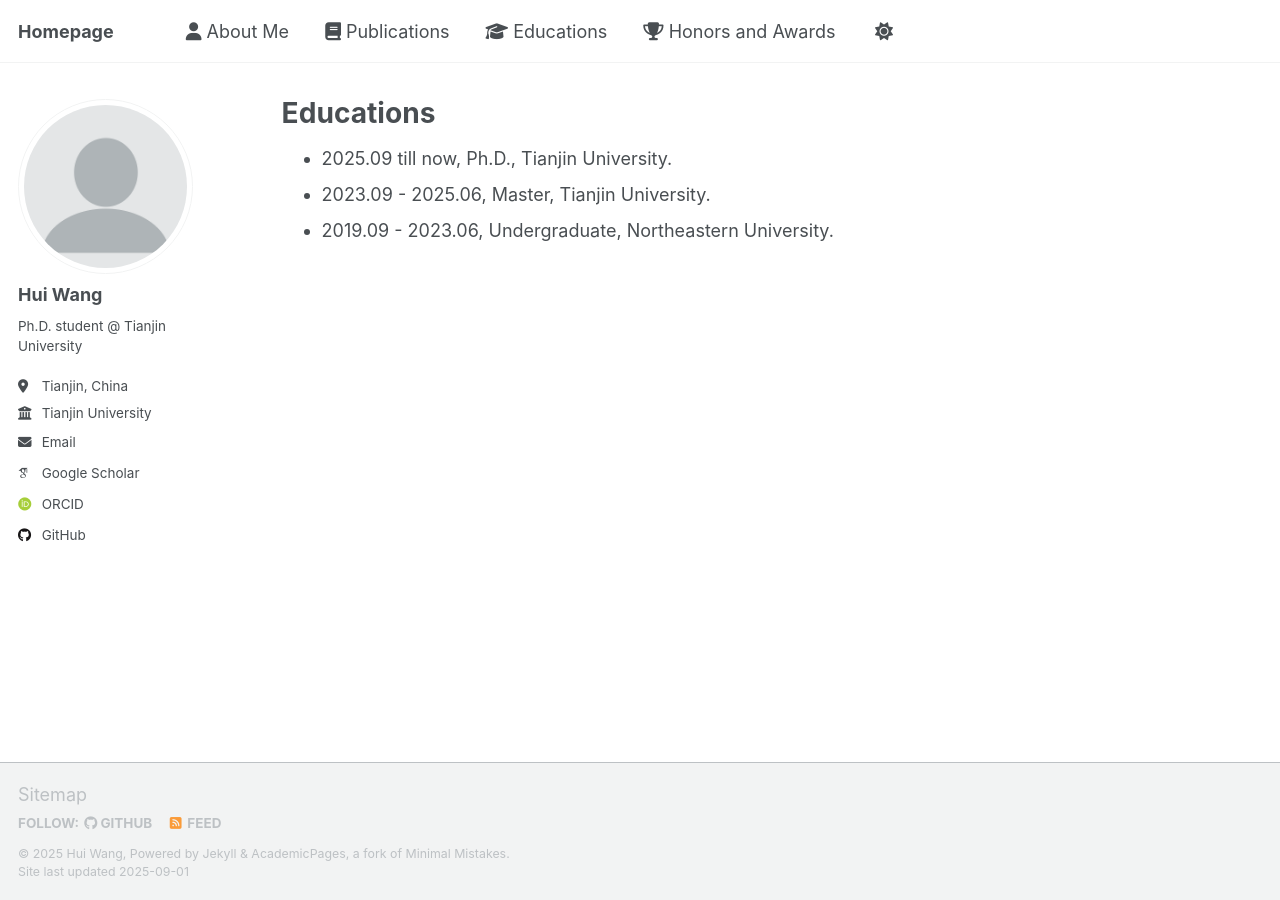
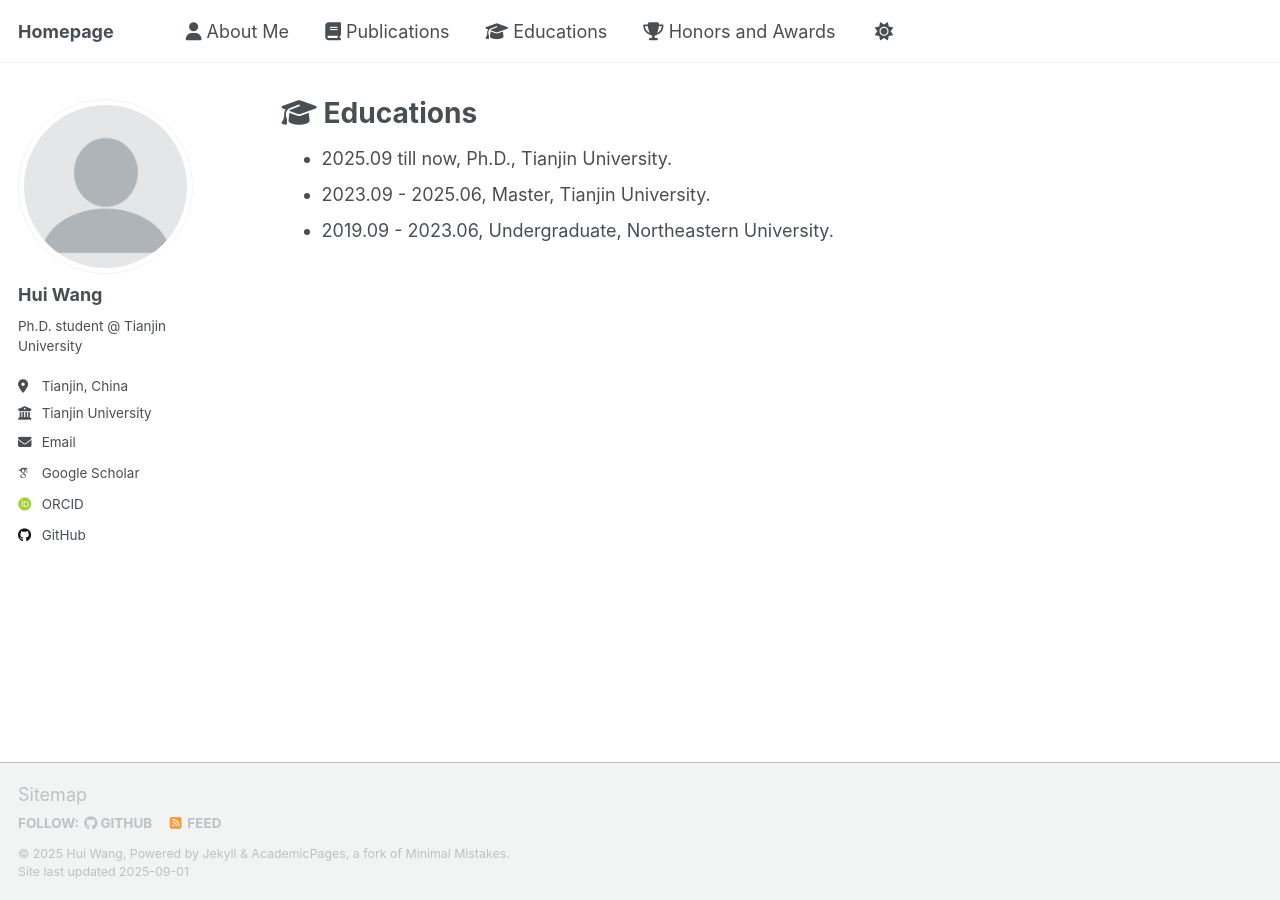
Before and after one commit to HaileyHui/wanghui, a Jekyll site: the page built from _pages/educations.html, in a window 1280 px wide. Built offline with Jekyll 4.4.1, drawn with Linux system fonts in a browser that asks for light colours; some web fonts are replaced; a script that is not in the unit is left out.

Commit message:
Update educations.html

```diff
--- a/_pages/educations.html
+++ b/_pages/educations.html
@@ -1,6 +1,6 @@
 ---
 layout: archive
-title: "Educations"
+title: "<i class='fas fa-graduation-cap'></i> Educations"
 permalink: /educations/
 author_profile: true
 ---
```
